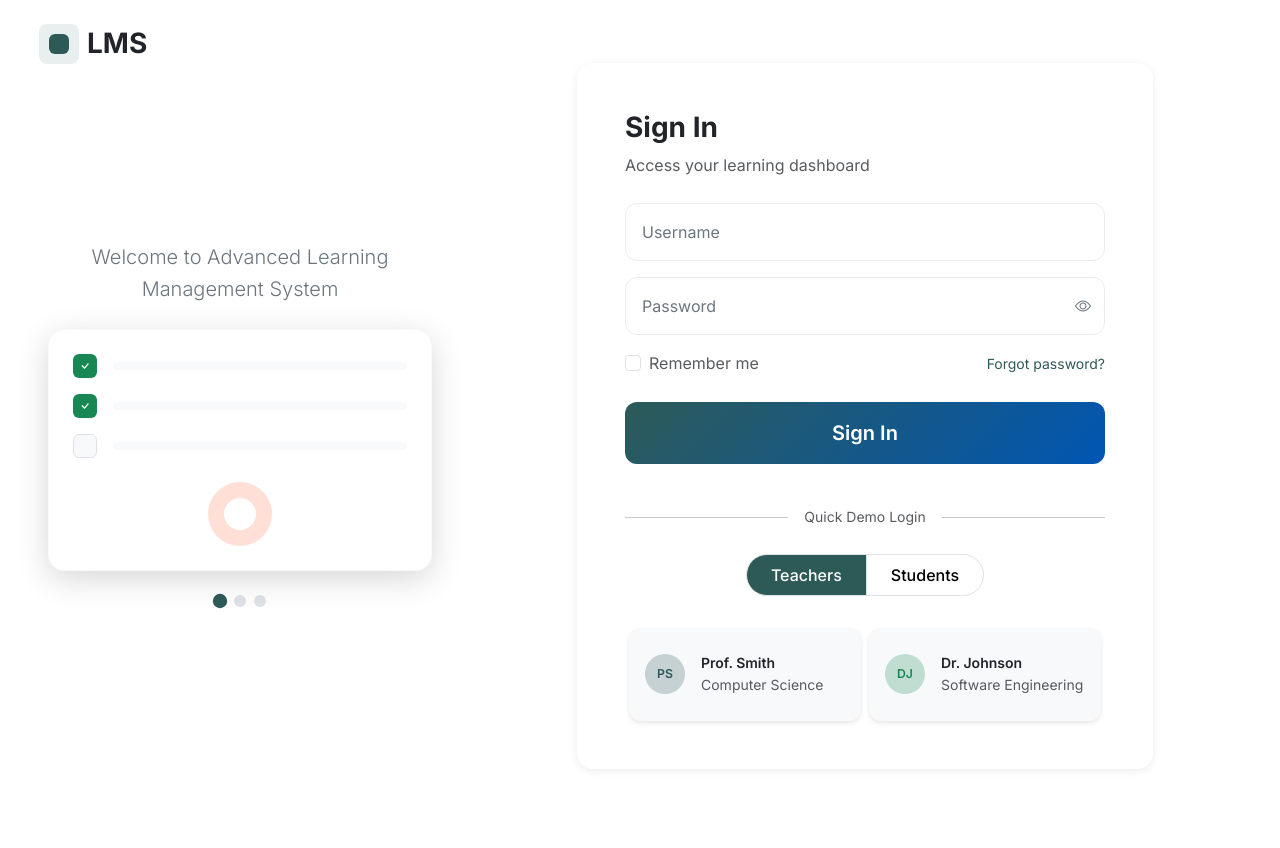
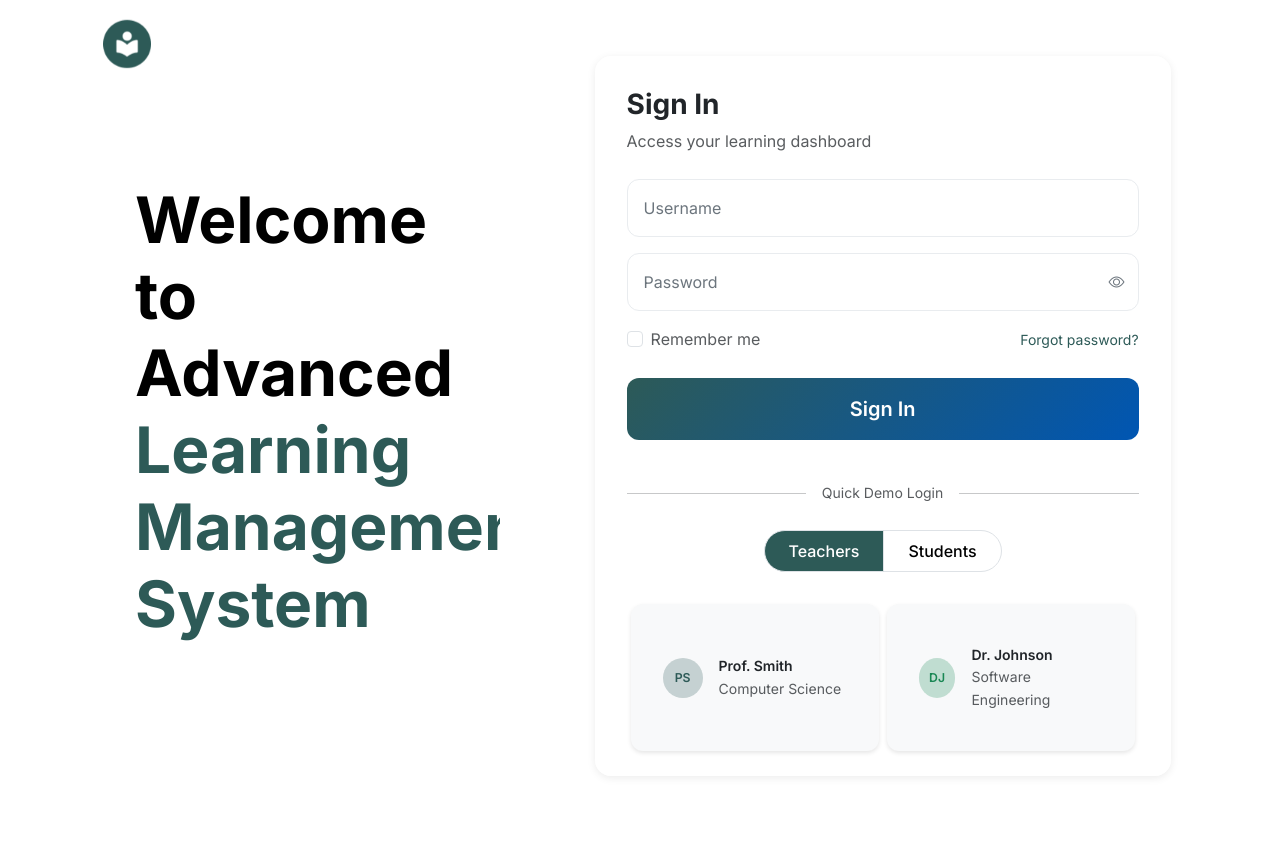
Before and after one commit to ChiyuiWong/learning_activties, a Flask app: page /login.html in a window 1280 px wide. Run offline with Flask 3, Linux system fonts and the light colour scheme; parts of the project's set-up code (start-up, migrations or seed data) failed here and were passed over.

Commit message:
Chage style and format for Login page

```diff
--- a/frontend/login.html
+++ b/frontend/login.html
@@ -15,64 +15,44 @@
     <link rel="stylesheet" href="static/css/login.css">
 </head>
 <body class="min-vh-100 login-page">
-    <div class="login-container">
-        <div class="row min-vh-100 g-0">
+    <div class="login-container d-flex min-vh-100">
+        <div class="d-flex w-100 min-vh-100 g-0">
             <!-- Left Illustration Panel -->
-            <div class="col-lg-6 d-none d-lg-flex illustration-panel position-relative">
+            <div class="d-none d-lg-flex illustration-panel position-relative">
                 <!-- Logo and LMS aligned with Sign In -->
                 <div class="position-absolute top-0 start-0 p-4 d-flex align-items-center" style="height: 88px; z-index: 10;">
-                    <div class="d-flex align-items-center">
-                        <div class="logo-icon bg-primary bg-opacity-10 rounded-3 d-inline-flex align-items-center justify-content-center me-2"
-                             style="width: 2.5rem; height: 2.5rem; min-width: 2.5rem; min-height: 2.5rem;">
-                            <div class="logo-square bg-primary rounded" style="width: 1.25rem; height: 1.25rem;"></div>
-                        </div>
-                        <span class="h3 fw-bold mb-0 text-dark">LMS</span>
-                    </div>
+                    <a href="login.html" class="d-flex align-items-center text-decoration-none" style="cursor: pointer;">
+                        <img src="images/logo.png" alt="Learning Management System Logo" style="width: 3rem; height: 3rem; object-fit: contain;">
+                    </a>
                 </div>
 
-                <div class="d-flex align-items-center justify-content-center w-100 position-relative text-center px-4">
-                    <div>
-                        <div class="mb-4">
-                            <p class="lead text-secondary">Welcome to Advanced Learning Management System</p>
+                <div class="d-flex align-items-center justify-content-center w-100 position-relative px-4">
+                    <div class="w-100">
+                        <div class="mb-4 text-start">
+                            <p class="h1 fw-bold welcome-text-animated" style="font-size: 4rem; line-height: 1.2;">
+                                <span class="welcome-word" style="color: black;">Welcome</span>
+                                <span class="welcome-word" style="color: black;">to</span>
+                                <span class="welcome-word" style="color: black;">Advanced</span>
+                                <span class="welcome-word" style="color: #2D5A57;">Learning</span>
+                                <span class="welcome-word" style="color: #2D5A57;">Management</span>
+                                <span class="welcome-word" style="color: #2D5A57;">System</span>
+                            </p>
                         </div>
 
-                        <!-- Illustration -->
-                        <div class="illustration-container mx-auto mb-4" id="illustrationContainer">
-                            <div class="bg-white border border-light rounded-4 p-4 shadow-lg">
-                                <div id="illustrationContent">
-                                    <!-- Dynamic content will be inserted here -->
-                                </div>
 
-                                <div class="mt-4 d-flex justify-content-center" id="avatarContainer">
-                                    <div class="avatar-placeholder bg-coral rounded-circle d-flex align-items-center justify-content-center">
-                                        <div class="avatar-inner bg-white rounded-circle"></div>
-                                    </div>
-                                </div>
-                            </div>
-                        </div>
-
-                        <!-- Progress Dots -->
-                        <div class="d-flex justify-content-center gap-2">
-                            <div class="progress-dot active" data-index="0"></div>
-                            <div class="progress-dot" data-index="1"></div>
-                            <div class="progress-dot" data-index="2"></div>
-                        </div>
                     </div>
                 </div>
             </div>
 
             <!-- Right Form Panel -->
-            <div class="col-12 col-lg-6 d-flex align-items-center justify-content-center p-4 min-vh-100 login-form-panel">
-                <div class="w-100" style="max-width: 36rem;">
+            <div class="col-12 d-lg-flex align-items-center justify-content-center p-3 min-vh-100 login-form-panel" style="padding: 1.5rem;">
+                <div class="w-100" style="max-width: 36rem; margin-left: auto; margin-right: auto;">
                     <!-- Logo for mobile -->
                     <div class="d-lg-none text-center mb-4">
                         <div class="logo-container mb-3">
-                            <div class="logo-icon bg-primary rounded-3 d-inline-flex align-items-center justify-content-center">
-                                <div class="logo-square bg-white rounded"></div>
-                            </div>
+                            <img src="images/logo.png" alt="LMS Logo" style="width: 3rem; height: 3rem; object-fit: contain;">
                         </div>
-                        <h2 class="h4 fw-bold text-dark mb-1">COMP5241 G10</h2>
-                        <p class="text-muted">Learning Management System</p>
+                        <p style="color: #2D5A57;">Learning Management System</p>
                     </div>
 
                     <div class="card border-0 shadow-sm rounded-4">
--- a/frontend/static/css/login.css
+++ b/frontend/static/css/login.css
@@ -9,14 +9,85 @@
     background-color: #ffffff !important;
 }
 
+/* Login Container */
+.login-container {
+    display: flex !important;
+    width: 100% !important;
+    min-height: 100vh !important;
+    padding-left: 4rem !important;
+    padding-right: 1rem !important;
+    box-sizing: border-box !important;
+}
+
+/* Login Card Adjustments */
+.login-form-panel .card {
+    max-height: 85vh !important;
+    overflow-y: auto;
+}
+
+.login-form-panel .card-body {
+    padding: 2rem !important;
+}
+
 /* Illustration Panel */
+
 .illustration-panel {
     background: #ffffff;
     position: relative;
     overflow: hidden;
     min-height: 100vh;
-    max-width: 38% !important;
-    flex: 0 0 38% !important;
+    width: 40% !important;
+    max-width: 40% !important;
+    flex: 0 0 40% !important;
+    display: flex !important;
+    padding-left: 2rem !important;
+    padding-right: 3rem !important;
+}
+
+/* Login Form Panel */
+.login-form-panel {
+    width: 60% !important;
+    max-width: 60% !important;
+    flex: 0 0 60% !important;
+    overflow-y: auto;
+    padding: 1rem !important;
+    display: flex !important;
+    min-height: auto !important;
+    justify-content: flex-start !important;
+    padding-left: 3rem !important;
+    padding-right: 2rem !important;
+}
+
+/* Desktop Layout - 並排顯示 */
+@media (min-width: 992px) {
+    .login-container {
+        flex-direction: row !important;
+    }
+
+    .illustration-panel {
+        display: flex !important;
+    }
+
+    .login-form-panel {
+        display: flex !important;
+    }
+}
+
+/* Mobile Layout */
+@media (max-width: 991px) {
+    .login-container {
+        flex-direction: column !important;
+    }
+
+    .illustration-panel {
+        display: none !important;
+    }
+
+    .login-form-panel {
+        width: 100% !important;
+        max-width: 100% !important;
+        flex: 1 !important;
+    }
 }
 
 .illustration-panel::before {
@@ -49,8 +120,34 @@
 
 /* Illustration container */
 .illustration-container {
-    max-width: 24rem;
+    max-width: 32rem;
     position: relative;
+}
+
+/* Illustration slides */
+.illustration-slide {
+    width: 100%;
+    height: 100%;
+    border: none !important;
+    outline: none !important;
+}
+
+.illustration-slide img {
+    display: block;
+    margin: 0 auto;
+    border: none !important;
+    outline: none !important;
+    box-shadow: none !important;
+    /* 確保圖片以 500px 高度顯示完整內容 */
+    min-height: 500px;
+}
+
+/* 優化圖片容器 */
+.illustration-slide > div,
+.illustration-slide > div > div {
+    border: none !important;
+    outline: none !important;
+    box-shadow: none !important;
 }
 
 /* Custom colors */
--- a/frontend/static/css/main.css
+++ b/frontend/static/css/main.css
@@ -250,3 +250,51 @@
 .shadow-lg {
     box-shadow: 0 8px 32px rgba(0, 0, 0, 0.16) !important;
 }
+
+/* Welcome Message Animation */
+.welcome-text-animated {
+    animation: welcomeSlideIn 2s ease-out forwards;
+    opacity: 0;
+    transform: translateY(30px);
+}
+
+@keyframes welcomeSlideIn {
+    0% {
+        opacity: 0;
+        transform: translateY(30px);
+    }
+    50% {
+        opacity: 0.7;
+        transform: translateY(15px);
+    }
+    100% {
+        opacity: 1;
+        transform: translateY(0);
+    }
+}
+
+/* Animation for individual words */
+.welcome-word {
+    display: inline-block;
+    opacity: 0;
+    transform: translateY(20px);
+    animation: wordSlideIn 0.8s ease-out forwards;
+}
+
+.welcome-word:nth-child(1) { animation-delay: 0.2s; }
+.welcome-word:nth-child(2) { animation-delay: 0.4s; }
+.welcome-word:nth-child(3) { animation-delay: 0.6s; }
+.welcome-word:nth-child(4) { animation-delay: 0.8s; }
+.welcome-word:nth-child(5) { animation-delay: 1.0s; }
+.welcome-word:nth-child(6) { animation-delay: 1.2s; }
+
+@keyframes wordSlideIn {
+    0% {
+        opacity: 0;
+        transform: translateY(20px);
+    }
+    100% {
+        opacity: 1;
+        transform: translateY(0);
+    }
+}
--- a/frontend/static/js/login.js
+++ b/frontend/static/js/login.js
@@ -10,13 +10,48 @@
 
 // Main initialization function
 function initializeLogin() {
-    initializeIllustrations();
+    // initializeIllustrations(); // Disabled - using static HTML images instead
+    initializeStaticSlides(); // New static slide functionality
     initializeFormHandlers();
     initializeDemoUsers();
     initializePasswordToggle();
     initializeRoleToggle();
     checkExistingLogin();
 }
+
+// Static slide functionality
+function initializeStaticSlides() {
+    // Auto-change slides every 5 seconds
+    setInterval(() => {
+        const currentDot = document.querySelector('.progress-dot.active');
+        if (currentDot) {
+            const currentIndex = parseInt(currentDot.getAttribute('data-index'));
+            const nextIndex = (currentIndex + 1) % 3;
+            showSlide(nextIndex);
+        }
+    }, 5000);
+}
+
+function showSlide(index) {
+    // Hide all slides
+    const slides = document.querySelectorAll('.illustration-slide');
+    slides.forEach(slide => slide.style.display = 'none');
+
+    // Show selected slide
+    const targetSlide = document.getElementById(`slide${index + 1}`);
+    if (targetSlide) {
+        targetSlide.style.display = 'block';
+    }
+
+    // Update progress dots
+    const dots = document.querySelectorAll('.progress-dot');
+    dots.forEach((dot, i) => {
+        dot.classList.toggle('active', i === index);
+    });
+}
+
+// Make showSlide function globally accessible
+window.showSlide = showSlide;
 
 // Illustration management
 const illustrations = [
```
